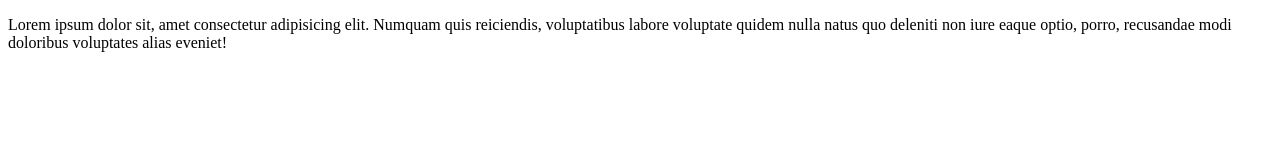
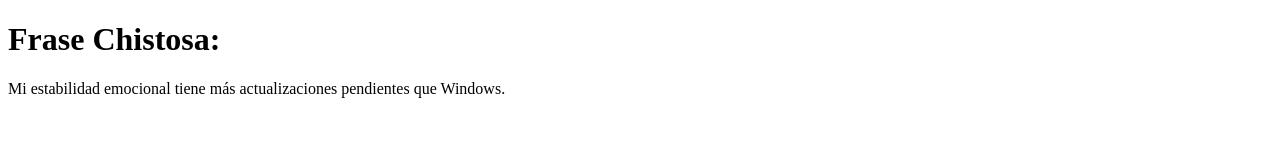
Before and after one commit to Michael5006/DevAppWebGA, a plain HTML site: page index.html in a window 1280 px wide. Drawn offline with Linux system fonts and the light colour scheme.

Commit message:
Frase Chistosa

```diff
--- a/index.html
+++ b/index.html
@@ -6,6 +6,6 @@
     <title>Document</title>
 </head>
 <body>
-    <p>Lorem ipsum dolor sit, amet consectetur adipisicing elit. Numquam quis reiciendis, voluptatibus labore voluptate quidem nulla natus quo deleniti non iure eaque optio, porro, recusandae modi doloribus voluptates alias eveniet!</p>
-</body>
+    <h1>Frase Chistosa:</h1>
+    <p>Mi estabilidad emocional tiene más actualizaciones pendientes que Windows.</p>
 </html>
```
